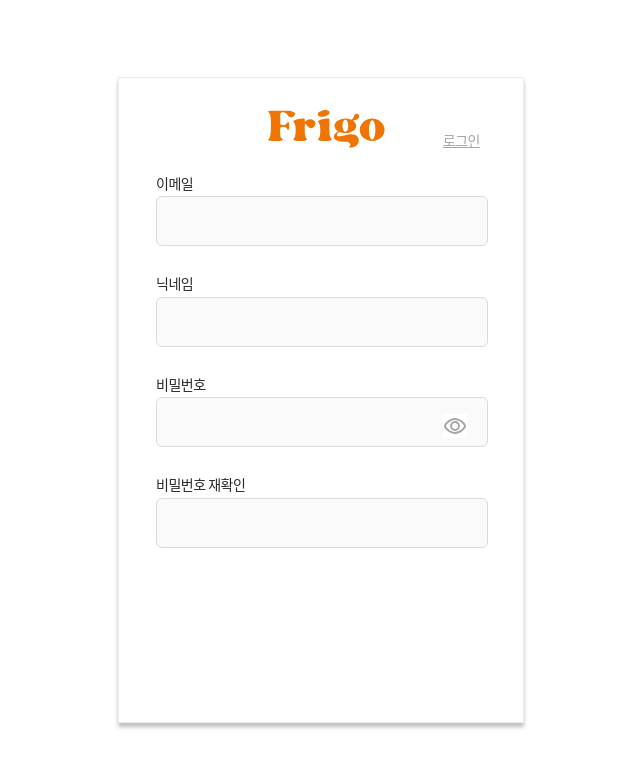
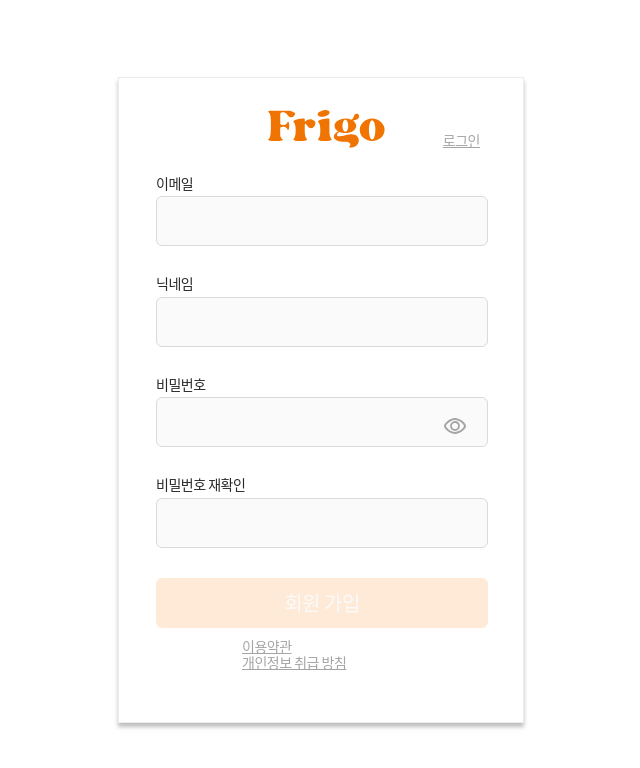
Before and after one commit to ericagong/Frigo-FE, a React (Create React App) app: page /auth in a window 1280 px wide. Shown: the top 768 px of the page, without its empty margins (319-959 px from the left). Built offline with nearby package versions, Linux system fonts and the light colour scheme.

Commit message:
feat: 만능 Button 컴포넌트 구현

```diff
--- /dev/null
+++ b/src/components/auth/Button.js
@@ -0,0 +1,49 @@
+import styled from "styled-components";
+import { Text, fontWeights } from "../styles/Typography";
+import radius from "../styles/radius";
+import borders from "../styles/borders";
+import colors from "../styles/colors";
+
+const Button = ({
+  type = "button",
+  icon = null,
+  text,
+  onClick,
+  disabled = false,
+  style,
+}) => {
+  return (
+    <Root type={type} {...style} onClick={onClick} disabled={disabled}>
+      {icon && <img src={icon} alt={`${text}_icon`} />}
+      <Text
+        fontSize={`2rem`}
+        fontWeight={fontWeights.bold}
+        lineHeight={`2.896rem`}
+        color={colors.white_main}
+      >
+        {text}
+      </Text>
+    </Root>
+  );
+};
+
+const Root = styled.button`
+  display: flex;
+  align-items: center;
+  justify-content: center;
+  gap: 0.4rem;
+  margin: ${(props) => props.margin || ""};
+  width: 33.2rem;
+  height: 5rem;
+  border-radius: ${radius.square};
+  border: ${(props) => (!props.disabled ? borders.sign_in_button : "none")};
+  background-color: ${(props) =>
+    !props.disabled
+      ? props.backgroundColor || colors.orange_main
+      : colors.orange_red_sub};
+  &:hover {
+    cursor: ${(props) => (!props.disabled ? "pointer" : "default")};
+  }
+`;
+
+export default Button;
--- /dev/null
+++ b/src/components/auth/CurrentStep.js
@@ -0,0 +1,5 @@
+const CurrentStep = () => {
+  return <></>;
+};
+
+export default CurrentStep;
--- a/src/components/auth/Input.js
+++ b/src/components/auth/Input.js
@@ -24,16 +24,11 @@ const Input = ({
     setShow((prev) => !prev);
   };
 
-  // TODO svg fill not working 이슈 해결
   const getToggle = useMemo(() => {
     if (name !== "password") return null;
     return (
       <ToggleButton onClick={onToggle}>
-        {!show ? (
-          <IShow fill={colors.white_main} />
-        ) : (
-          <IHide fill={colors.white_main} />
-        )}
+        {!show ? <IShow /> : <IHide />}
       </ToggleButton>
     );
   }, [name, show]);
--- a/src/components/auth/LinkButton.js
+++ b/src/components/auth/LinkButton.js
@@ -16,6 +16,7 @@ const LinkButton = ({ text, onClick, style }) => {
 };
 
 const Root = styled.button`
+  background: inherit;
   border: none;
   ${(props) =>
     props.style &&
--- a/src/components/auth/SignUp.js
+++ b/src/components/auth/SignUp.js
@@ -5,9 +5,10 @@ import { ReactComponent as ILogo } from "../../assets/illustrations/frigo_logo_t
 import LinkButton from "./LinkButton";
 import styled from "styled-components";
 import Input from "./Input";
-import { Text } from "../styles/Typography";
+import { Text, fontWeights } from "../styles/Typography";
 import colors from "../styles/colors";
 import { isValidCheck, isValidEmail, isValidID, isValidPW } from "./validators";
+import Button from "./Button";
 
 const NAMES = {
   EMAIL: "email",
@@ -79,8 +80,6 @@ const SignUp = () => {
           }));
           break;
         case NAMES.CHECK:
-          console.log("check");
-          console.log(info, info[NAMES.PW]);
           setErrors((prev) => ({
             ...prev,
             [name]: !VALIDATORS[NAMES.CHECK](info[NAMES.PW], value),
@@ -100,6 +99,7 @@ const SignUp = () => {
           as={"label"}
           fontSize={`1.4rem`}
           lineHeight={`2.027rem`}
+          fontWeight={fontWeights.bold}
           color={colors.gray8}
         >
           {LABELS[name]}
@@ -117,13 +117,43 @@ const SignUp = () => {
     ));
   }, [info, errors, onChange]);
 
+  const toPolicy = useCallback((e) => {
+    const { name } = e.target;
+    window.open(`/${name}`, "_blank");
+  }, []);
+
+  const getDisabled = () => {
+    for (const value of Object.values(errors)) {
+      if (value !== false) return true;
+    }
+    for (const value of Object.values(info)) {
+      if (value === "") return true;
+    }
+    return false;
+  };
+
+  const onComplete = useCallback(() => {
+    console.log("completed");
+  }, []);
+
   return (
     <Root>
       <Header>
         <Logo />
         <LinkButton text="로그인" onClick={toSignIn} />
       </Header>
-      <Form onSubmit={onSubmit}>{getInputs}</Form>
+      <Form onSubmit={onSubmit}>
+        {getInputs}
+        <Button
+          text="회원 가입"
+          onClick={onComplete}
+          disabled={getDisabled()}
+        />
+      </Form>
+      <Footer>
+        <LinkButton text="이용약관" onClick={toPolicy} />
+        <LinkButton text="개인정보 취급 방침" onClick={toPolicy} />
+      </Footer>
     </Root>
   );
 };
@@ -155,5 +185,11 @@ const InputWrapper = styled.div`
   gap: 0.6rem;
 `;
 
+const Footer = styled.div`
+  box-sizing: border-box;
+  width: 33.2rem;
+  padding: 1rem 8rem;
+`;
+
 export { NAMES };
 export default SignUp;
--- a/src/components/styles/GlobalStyle.js
+++ b/src/components/styles/GlobalStyle.js
@@ -11,14 +11,14 @@ const GlobalStyle = createGlobalStyle`
 	}
 
 	body * {
-	background: ${colors.white_bg};
 	font-family: ${fonts.nato_sans};
 	font-style: normal;
 	font-weight: ${fontWeights.medium};
 	font-size: 1.4rem;
 	line-height: 1.448rem;
 	color: ${colors.black_main};
-}
+	}
+
 `;
 
 export default GlobalStyle;
--- a/src/components/styles/borders.js
+++ b/src/components/styles/borders.js
@@ -3,6 +3,7 @@ import colors from "./colors";
 const borders = {
   basic: `1px solid ${colors.gray1}`,
   input: `1.19856px solid ${colors.gray3}`,
+  sign_in_button: `1px solid ${colors.orange_storke}`,
 };
 
 export default borders;
--- a/src/components/styles/colors.js
+++ b/src/components/styles/colors.js
@@ -4,6 +4,7 @@ const colors = {
 
   orange_main: "#FC9700",
   orange_bg: "#FF8E42",
+  orange_storke: "#F07401",
 
   yellow_main: "#FFDD7C",
   yellow_bg: "#FFB356",
```
Also changed, not shown: src/assets/icons/eye_closed.svg.
